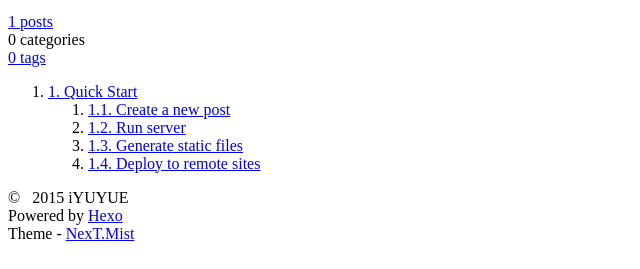
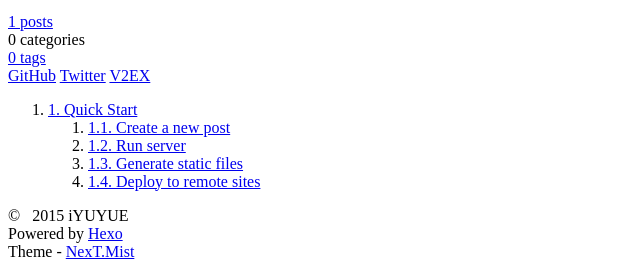
Before and after one commit to iYUYUE/iyuyue.github.io, a plain HTML site: page 2015/08/03/hello-world/index.html in a window 1280 px wide. Shown: the part 1415-1684 px from the top of the page, without its empty margins (0-640 px from the left). Drawn offline with Linux system fonts and the light colour scheme; a script that the page names is missing; some icons are missing.

Commit message:
Site updated: 2015-08-03 21:11:13

```diff
--- a/2015/08/03/hello-world/index.html
+++ b/2015/08/03/hello-world/index.html
@@ -317,6 +317,20 @@ Quick">
 
         <div class="links-of-author motion-element">
 
+
+              <span class="links-of-author-item">
+                <a href="https://github.com/iYUYUE" target="_blank">GitHub</a>
+              </span>
+
+              <span class="links-of-author-item">
+                <a href="https://twitter.com/iyuyue66" target="_blank">Twitter</a>
+              </span>
+
+              <span class="links-of-author-item">
+                <a href="https://www.v2ex.com/member/iyuyue" target="_blank">V2EX</a>
+              </span>
+
+
         </div>
 
 
```
Also changed, not shown: archives/2015/08/index.html (+14 -0 lines), archives/2015/index.html (+14 -0 lines), archives/index.html (+14 -0 lines), categories/index.html (+14 -0 lines), index.html (+14 -0 lines), tags/index.html (+14 -0 lines).
